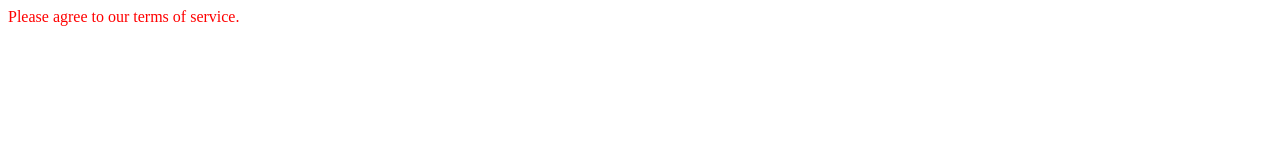
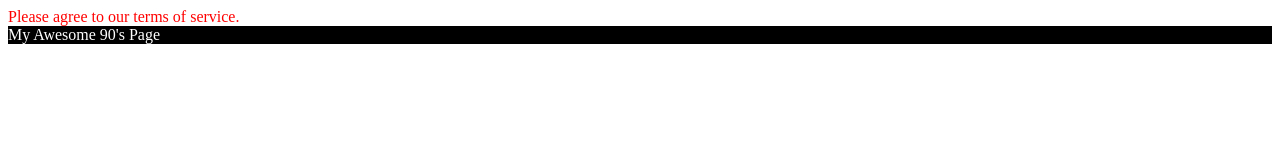
Before and after one commit to hencci/CSS_Foundation, a plain HTML site: page index.html in a window 1280 px wide. Drawn offline with Linux system fonts and the light colour scheme.

Commit message:
Change background color of element using the ID selector

```diff
--- a/style.css
+++ b/style.css
@@ -23,3 +23,9 @@ div {
 .alert-text {
     color: red;
 }
+
+/*      ID selectors      */
+/* ID selectors are similar to class selectors. They select an element with the given ID, which is another attribute you place on an HTML element */
+#title {
+    background-color: black;
+}
```
